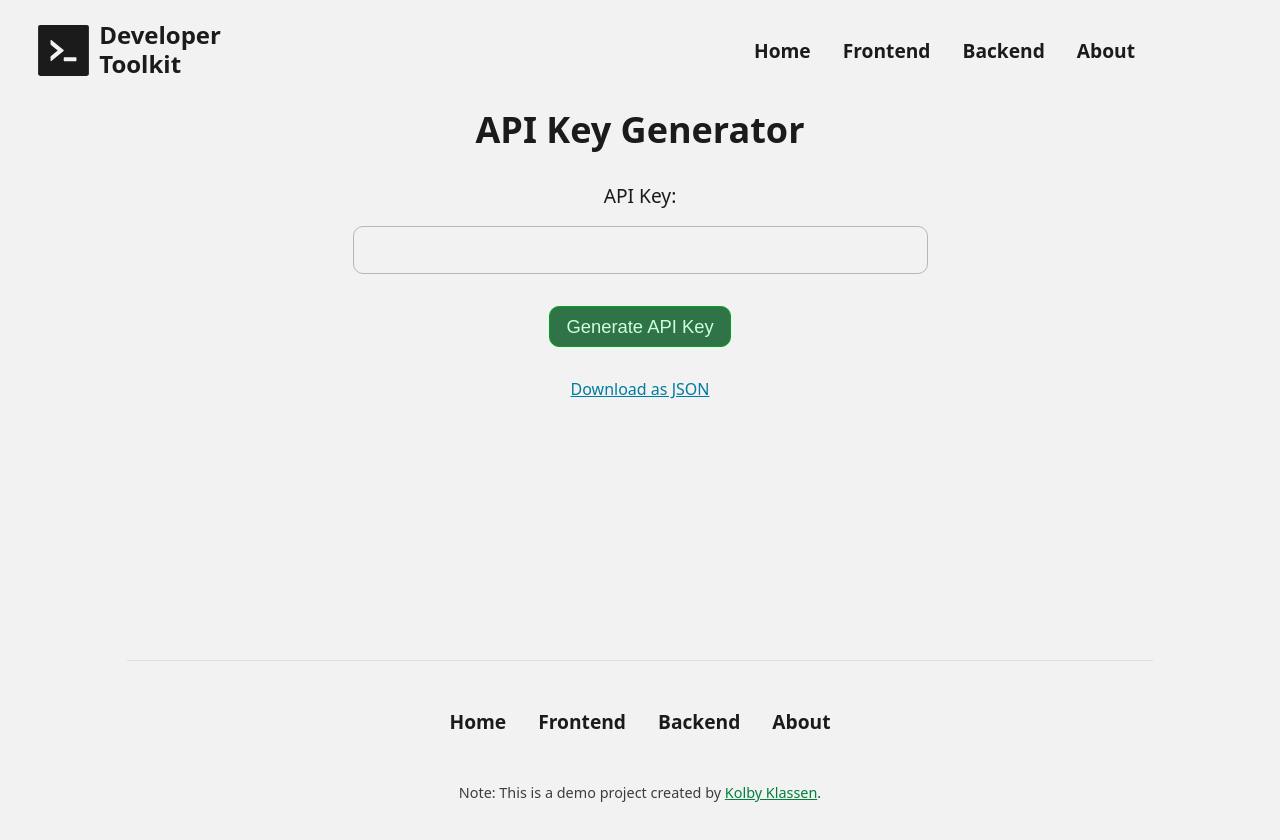
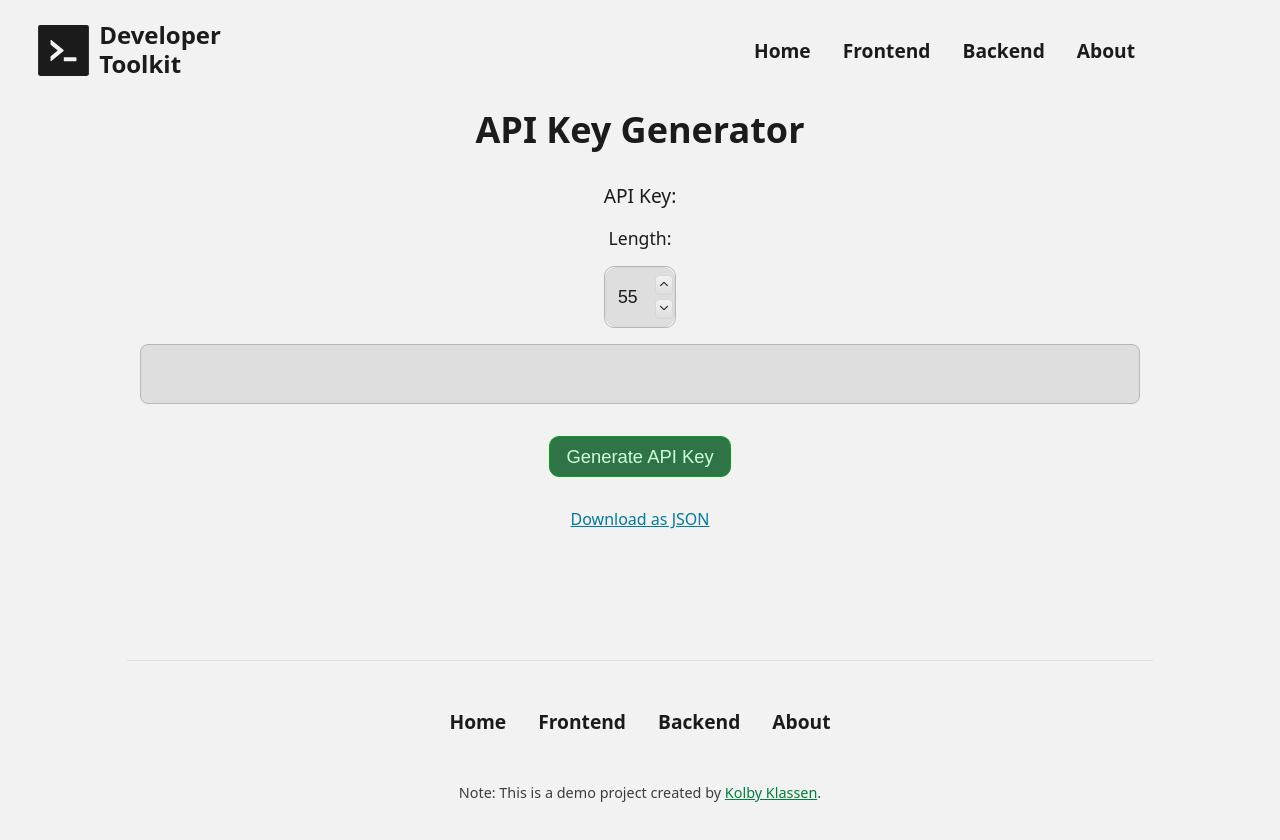
Before and after one commit to kolby-k/dev-toolkit-v2, a React (Vite) app in the folder app/: page /tools/api-key-generator in a window 1280 px wide. Built offline with nearby package versions, Linux system fonts and the light colour scheme.

Commit message:
feat: enhance API Key Generator with adjustable key length and validation style: improve layout and styling for API Key result and tool wrapper

```diff
--- a/app/src/routes/tools/APIKeyGenerator.tsx
+++ b/app/src/routes/tools/APIKeyGenerator.tsx
@@ -5,19 +5,53 @@ import {
   HiOutlineClipboardDocumentCheck,
   HiOutlineClipboardDocument,
 } from "react-icons/hi2";
+import { IoIosArrowUp, IoIosArrowDown } from "react-icons/io";
+
+const MAX_KEY_LENGTH = 99;
+const MIN_KEY_LENGTH = 12;
 
 function APIKeyGenerator() {
   const [currentKey, setCurrentKey] = useState<string>("");
   const [copied, setCopied] = useState<boolean>(false);
 
+  const [keyLength, setKeyLength] = useState<number>(55);
+  const [errorMessage, setErrorMessage] = useState<string | null>(null);
+
   const generateKey = () => {
     setCopied(false);
-    setCurrentKey(generateApiKey());
+    const isValid = validateKeyLengthInput();
+    if (!isValid) return setCurrentKey("");
+    setCurrentKey(generateApiKey(keyLength));
   };
 
   const copyToClipboard = () => {
     setCopied(true);
     navigator.clipboard.writeText(currentKey);
+  };
+
+  const handleIncrement = () => {
+    const newKeyLength = keyLength + 1;
+    if (newKeyLength > MAX_KEY_LENGTH) return;
+    return setKeyLength(newKeyLength);
+  };
+
+  const handleDecrement = () => {
+    const newKeyLength = keyLength - 1;
+    if (newKeyLength < MIN_KEY_LENGTH) return;
+    return setKeyLength(newKeyLength);
+  };
+
+  const validateKeyLengthInput = () => {
+    if (keyLength < MIN_KEY_LENGTH) {
+      setErrorMessage("Length must be more than 19 characters.");
+      return false;
+    } else if (keyLength > MAX_KEY_LENGTH) {
+      setErrorMessage("Length must be less than 99 characters.");
+      return false;
+    } else {
+      setErrorMessage(null);
+      return true;
+    }
   };
 
   return (
@@ -27,6 +61,31 @@ function APIKeyGenerator() {
       </div>
       <div id="tool-wrapper-small">
         <h6 style={{ fontWeight: 500 }}>API Key:</h6>
+        <label>Length:</label>
+        <span id="number-input-wrapper">
+          <input
+            type="number"
+            min={MIN_KEY_LENGTH}
+            max={MAX_KEY_LENGTH}
+            value={keyLength}
+            onChange={(e) => setKeyLength(parseInt(e.target.value))}
+            className="number-input"
+          />
+          <button
+            className="increment"
+            onClick={handleIncrement}
+            disabled={keyLength >= MAX_KEY_LENGTH}
+          >
+            <IoIosArrowUp size={12} />
+          </button>
+          <button
+            className="decrement"
+            onClick={handleDecrement}
+            disabled={keyLength <= MIN_KEY_LENGTH}
+          >
+            <IoIosArrowDown size={12} />
+          </button>
+        </span>
         <span
           id="api-key-result"
           className={currentKey ? "active" : "inactive"}
@@ -52,6 +111,7 @@ function APIKeyGenerator() {
           variant="primary"
           style={{ marginTop: "1rem" }}
         />
+        {errorMessage && <div className="error-text">{errorMessage}</div>}
         <p id="download-text-link">Download as JSON</p>
       </div>
     </div>
--- a/app/src/styles/APIKeyGenerator.css
+++ b/app/src/styles/APIKeyGenerator.css
@@ -1,19 +1,26 @@
 #api-key-result {
   display: flex;
+  align-items: center;
   justify-content: space-between;
-  align-items: center;
-  gap: 10px;
+  gap: 0.5rem;
 
+  height: 60px;
+  width: 100%;
+  max-width: min(1000px, 90vw);
+  padding: 0.6rem 0.9rem;
+
+  background-color: var(--bg-secondary);
+  border: 1px solid var(--border, #444);
+  border-radius: 8px;
+
+  font-family: ui-monospace, SFMono-Regular, Menlo, monospace;
+  font-size: 0.9rem;
   color: var(--text);
-  width: min(90dvw, 575px);
 
-  border-radius: 10px;
-
-  padding: 0.5rem 1rem;
-
-  height: 3rem;
-
-  scrollbar-color: var(--bg-muted) var(--bg-secondary);
+  white-space: nowrap;
+  overflow-x: auto; /* enables horizontal scroll for long keys */
+  overflow-y: hidden;
+  scrollbar-width: thin; /* Firefox */
 }
 
 #api-key-result.active {
@@ -27,11 +34,19 @@
 }
 
 #api-key-result p {
-  width: 100%;
-  overflow: auto;
-
   font-size: 1.1rem;
   line-height: 2.5;
+  margin: 0;
+  overflow-x: auto;
+  white-space: nowrap;
+  text-overflow: clip; /* remove ellipsis entirely */
+
+  padding-right: 5%;
+  width: 100%;
+  position: relative;
+
+  -webkit-mask-image: linear-gradient(to right, black 90%, transparent);
+  mask-image: linear-gradient(to right, black 90%, transparent);
 }
 
 #download-text-link {
@@ -45,7 +60,11 @@
   color: var(--text-muted);
   font-size: 1.2rem;
 
+  position: relative;
   cursor: pointer;
+
+  height: 100%;
+  width: 20px;
 }
 
 #copy-icon:hover {
@@ -60,3 +79,51 @@
   color: var(--primary-dark);
   font-size: 1.2rem;
 }
+
+#number-input-wrapper {
+  display: flex;
+  position: relative;
+  border: 1px solid var(--border);
+  border-radius: 10px;
+}
+.number-input {
+  width: 70px;
+  height: 60px;
+  font-size: 1.1rem;
+
+  -moz-appearance: textfield;
+  appearance: textfield;
+}
+#number-input-wrapper button {
+  height: 20px;
+  width: 18px;
+  background: linear-gradient(var(--bg), var(--bg-secondary));
+  border-radius: 4px;
+
+  color: var(--text);
+  border: 1px solid var(--border-secondary);
+
+  cursor: pointer;
+}
+#number-input-wrapper button:first-of-type {
+  position: absolute;
+  top: 20%;
+  transform: translateY(-20%);
+  right: 2px;
+}
+#number-input-wrapper button:last-of-type {
+  position: absolute;
+  bottom: 20%;
+  transform: translateY(20%);
+  right: 2px;
+}
+#number-input-wrapper button:disabled {
+  cursor: not-allowed;
+}
+
+/* Chrome, Safari, Edge, Opera */
+.number-input::-webkit-inner-spin-button,
+.number-input::-webkit-outer-spin-button {
+  -webkit-appearance: none;
+  margin: 0;
+}
--- a/app/src/styles/Tools.css
+++ b/app/src/styles/Tools.css
@@ -180,3 +180,7 @@
 
   /* border: 1px solid green; */
 }
+
+#tool-wrapper-small label {
+  font-size: 1.1rem;
+}
```
